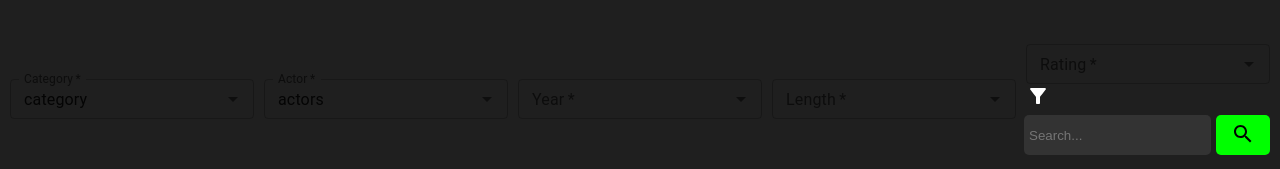
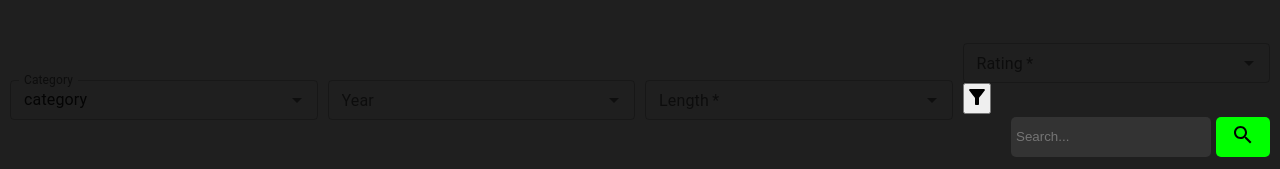
Before and after one commit to Abigailuzan/PSproject6, a React (Create React App) app in the folder my-react-app/: page /home in a window 1280 px wide. Shown: the part 201-370 px from the top of the page. Built offline with nearby package versions, Linux system fonts and the light colour scheme; no server answers.

Commit message:
filter adding to home

```diff
--- a/my-react-app/src/Pages/Home.jsx
+++ b/my-react-app/src/Pages/Home.jsx
@@ -12,8 +12,9 @@ import ArrowForwardIosIcon from '@mui/icons-material/ArrowForwardIos';
 import ArrowBackIosNewIcon from '@mui/icons-material/ArrowBackIosNew';
 import Autocomplete from "@mui/material/Autocomplete";
 import TextField from "@mui/material/TextField";
-import {getAllActorsList, getAllCategoryList} from "../Tools/movieTotalInformation";
+import { getAllCategoryList } from "../Tools/movieTotalInformation";
 import FilterAltIcon from '@mui/icons-material/FilterAlt';
+
 function Home() {
     const [movies, setMovies] = useState([]);
     const [currentPage, setCurrentPage] = useState(1);
@@ -23,16 +24,13 @@ function Home() {
     const [userName, setUserName] = useState(null);
     const [searchText, setSearchText] = useState('');
     const [categoryList, setCategoryList] = useState([]);
-    const [actorsList, setActorsList] = useState([]);
     const [releaseYear, setReleaseYear] = useState('');
     const [length, setLength] = useState('');
     const [rating, setRating] = useState('');
-    const [category, setCategory] = useState([]);
-    const [actors, setActors] = useState([]);
+    const [category, setCategory] = useState({});
 
     useEffect(() => {
         getAllCategoryList(setCategoryList).then(r => null);
-        getAllActorsList(setActorsList).then(r => null);
     }, []);
 
     useEffect(() => {
@@ -88,6 +86,25 @@ function Home() {
             });
     };
 
+    async function handleFilter() {
+        console.log(category.name,'rating' + rating,'release year' + releaseYear,'length ' + length)
+        const filterData  = {
+            name:category.name || null,
+            release_year : releaseYear|| null,
+            length:length||null,
+            rating:rating|| null
+        }
+        axios.get(`http://localhost:5000/movies/filters?name = ${filterData}`)
+            .then(response => {
+                console.log("response data: ", response.data);
+                setMovies(response.data.movies);
+                setTotalMovies(response.data.total);
+            })
+            .catch(error => {
+                console.error('There was an error fetching the movies!', error);
+            });
+    }
+
     return (
         <div className="home-container">
             <nav className="nav">
@@ -105,37 +122,16 @@ function Home() {
                         onChange={(e, newValue) => setCategory(newValue)}
                         options={categoryList}
                         getOptionLabel={(option) => option.name ? `${option.name}` : "category"}
-                        isOptionEqualToValue={(option, value) => option.name === value?.name}
                         renderInput={(params) =>
                             <TextField
                                 {...params}
                                 label="Category"
                                 placeholder="Select category"
-                                required
                                 size="small"
                             />
                         }
                     />
-                </div>
-                <div className="filter">
-                    <Autocomplete
-                        value={actors || null}
-                        onChange={(e, newValue) => setActors(newValue)}
-                        options={actorsList}
-                        getOptionLabel={(option) => option.first_name && option.last_name ? `${option.first_name} ${option.last_name}` : "actors"}
-                        isOptionEqualToValue={(option, value) =>
-                            option.first_name === value?.first_name && option.last_name === value?.last_name
-                        }
-                        renderInput={(params) =>
-                            <TextField
-                                {...params}
-                                label="Actor"
-                                placeholder="Select actor"
-                                required
-                                size="small"
-                            />
-                        }
-                    />
+
                 </div>
                 <div className="filter">
                     <Autocomplete
@@ -143,17 +139,16 @@ function Home() {
                         onChange={(e, newValue) => setReleaseYear(newValue)}
                         options={Array.from(new Array(131), (val, index) => 1900 + index)}
                         getOptionLabel={(option) => `${option}`}
-                        isOptionEqualToValue={(option, value) => option === value}
                         renderInput={(params) =>
                             <TextField
                                 {...params}
                                 label="Year"
                                 placeholder="Select year"
-                                required
                                 size="small"
                             />
                         }
                     />
+
                 </div>
                 <div className="filter">
                     <Autocomplete
@@ -190,7 +185,7 @@ function Home() {
                             />
                         }
                     />
-                    <FilterAltIcon/>
+                    <button onClick={handleFilter}><FilterAltIcon /></button>
                     <div className="search-bar">
                         <input
                             className="search-input"
```
Also changed, not shown: 2 other files (tests, documents, lock files or other folders).
